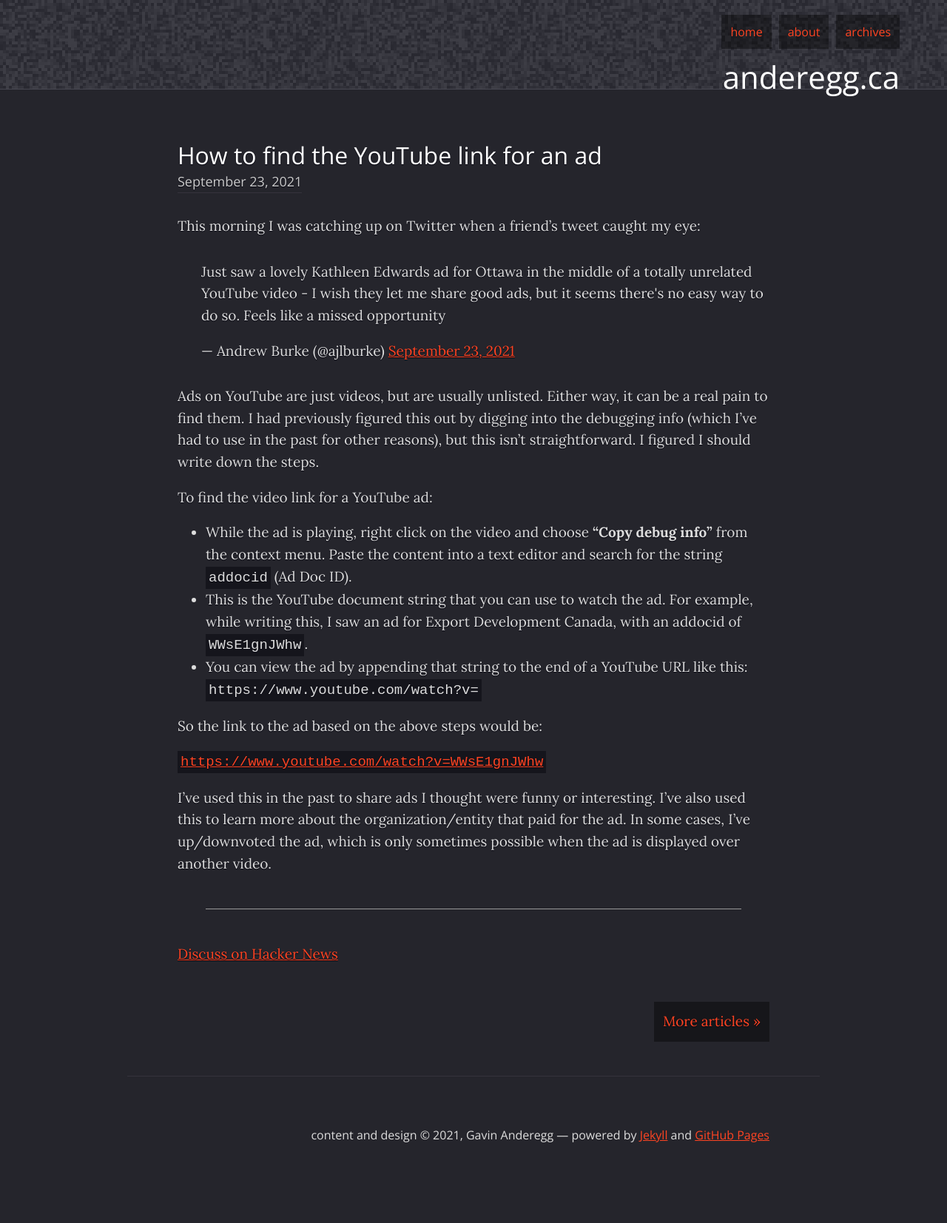
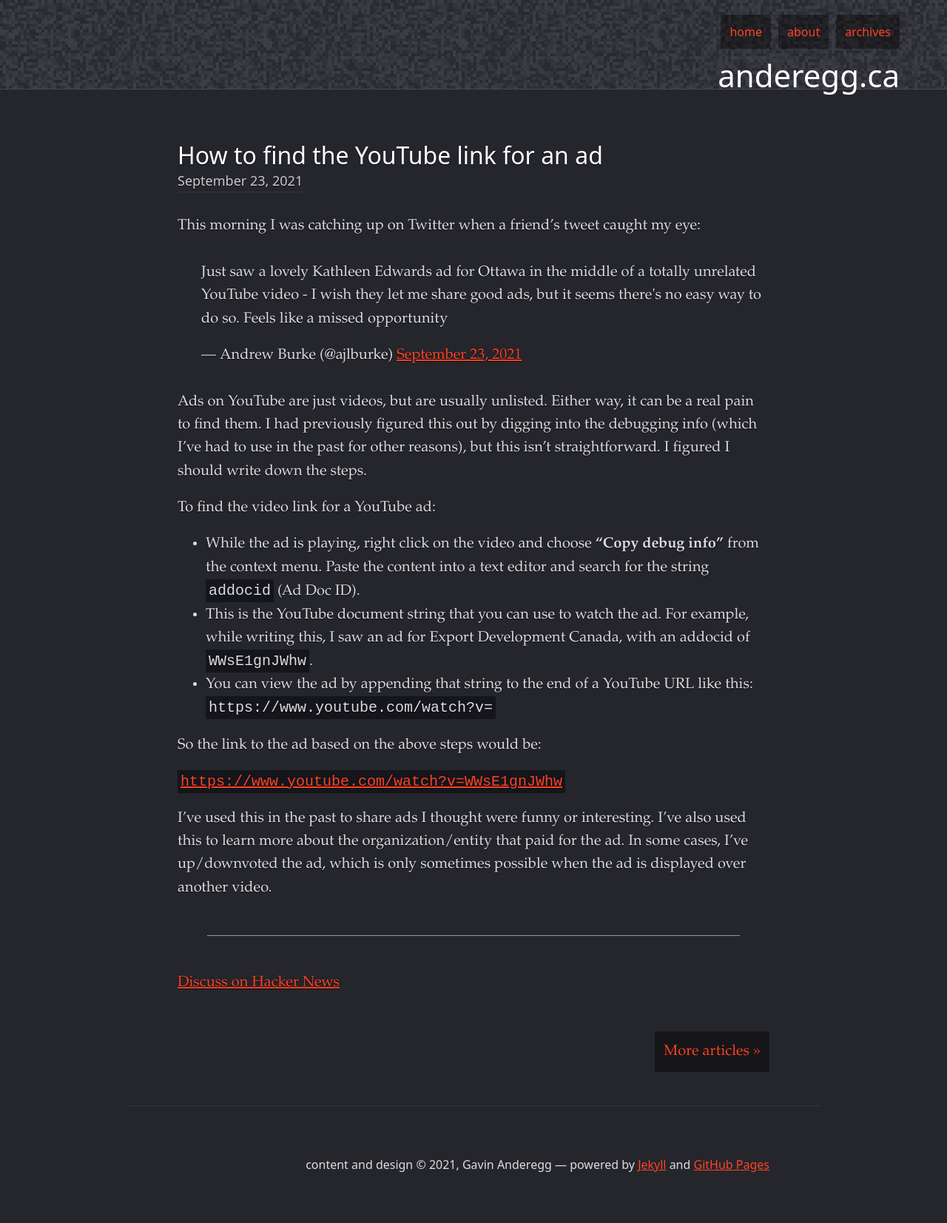
Before and after one commit to gavinanderegg/gavinanderegg.github.io, a Jekyll site: the page built from index.html, in a window 1280 px wide. Shown: the whole page at 74% size. Built offline with Jekyll 4.4.1, drawn with Linux system fonts in a browser that asks for light colours; before the commit the page ends 1613 px from its top, so only the background shows below that.

Commit message:
Removing Google fonts

```diff
--- a/_layouts/base.html
+++ b/_layouts/base.html
@@ -6,8 +6,6 @@
 	<meta name="viewport" content="width=device-width, initial-scale=1">
 	<meta name="author" content="Gavin Anderegg">
 	<meta name="description" content="Personal blog of Gavin Anderegg. Thoughts about technology, the web, programming, and games. Something (slightly) less boring than nothing.">
-	<link href='https://fonts.googleapis.com/css?family=Open+Sans' rel='stylesheet' type='text/css'>
-	<link href='https://fonts.googleapis.com/css?family=Lora:400,700,400italic' rel='stylesheet' type='text/css'>
 	<link rel="stylesheet" href="/css/main.css">
 </head>
 
--- a/css/main.scss
+++ b/css/main.scss
@@ -9,7 +9,7 @@
 body {
 	color: #DDD;
 	background-color: #25252C;
-	font-family: 'Lora', serif;
+	font-family: Garamond, Georgia, serif;
 	-webkit-font-smoothing: antialiased;
 
 	a {
@@ -29,13 +29,13 @@
 	background-color: #2D2C35;
 	border-bottom: 1px solid #484852;
 	background-image: url(/img/pixels.png);
-	font-family: 'Open Sans', Helvetica, sans-serif;
+	font-family: system-ui, -apple-system, BlinkMacSystemFont, "Segoe UI", "Roboto", "Oxygen", "Ubuntu", "Cantarell", "Fira Sans", "Droid Sans", "Helvetica Neue", Arial, sans-serif;
 	height: 120px;
 
 	h1 a {
 		display: block;
 		position: absolute;
-		bottom: -12px;
+		bottom: -10px;
 		right: 64px;
 		font-weight: normal;
 		font-size: 42px;
@@ -72,7 +72,7 @@
 	max-width: 800px;
 	margin: auto;
 	padding: 68px;
-	font-size: 19px;
+	font-size: 20px;
 	line-height: 156%;
 	text-shadow: 0px 1px 1px #080812;
 	clear: both;
@@ -98,7 +98,7 @@
 	}
 
 	h1, h2, h3, h4, h5, h6 {
-		font-family: 'Open Sans', Helvetica, sans-serif;
+		font-family: system-ui, -apple-system, BlinkMacSystemFont, "Segoe UI", "Roboto", "Oxygen", "Ubuntu", "Cantarell", "Fira Sans", "Droid Sans", "Helvetica Neue", Arial, sans-serif;
 		color: #FFF;
 		font-weight: normal;
 		line-height: 132%;
@@ -170,7 +170,7 @@
 	max-width: 800px;
 	margin: auto;
 	padding: 68px 80px;
-	font-family: 'Open Sans', Helvetica, sans-serif;
+	font-family: system-ui, -apple-system, BlinkMacSystemFont, "Segoe UI", "Roboto", "Oxygen", "Ubuntu", "Cantarell", "Fira Sans", "Droid Sans", "Helvetica Neue", Arial, sans-serif;
 	text-align: right;
 }
 
```
